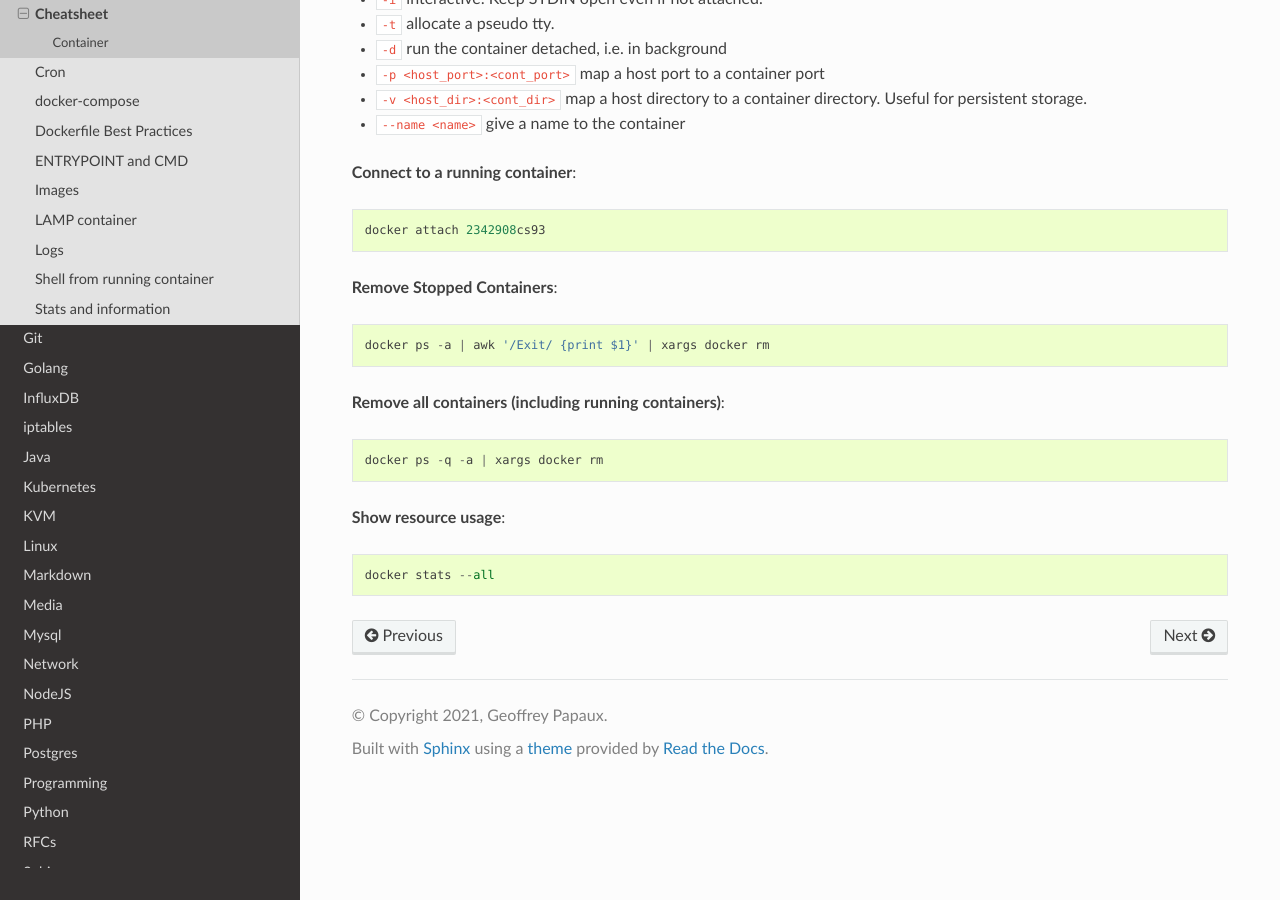
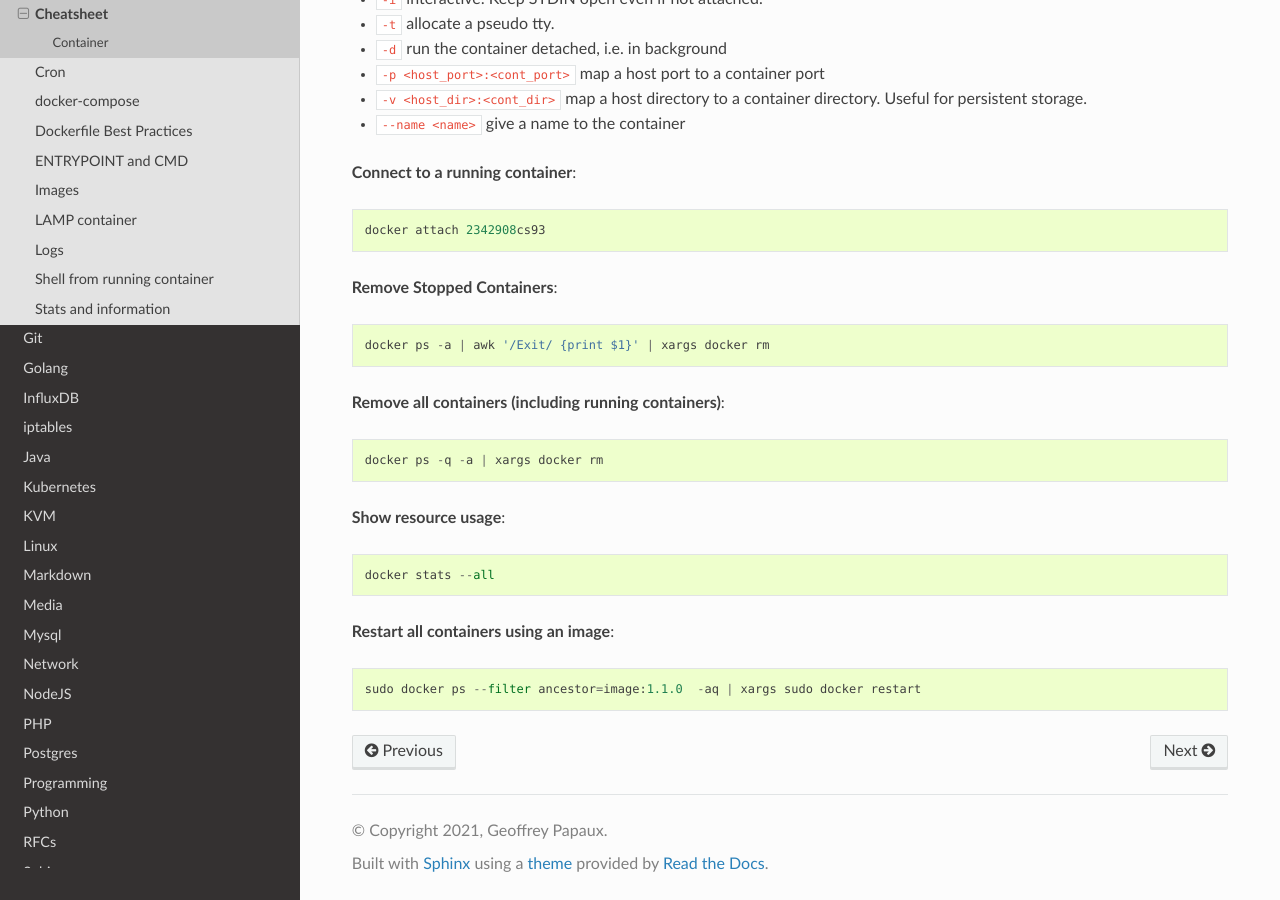
Before and after one commit to papaux/til, a Sphinx documentation site: the page built from source/docker/container.rst, in a window 1280 px wide and 900 px high, scrolled down 621 px. Built offline with Sphinx 7.4.7 and the Read the Docs theme 2.0.0, drawn with Linux system fonts in a browser that asks for light colours.

Commit message:
docker: restart containers, filter on image

```diff
--- a/source/docker/container.rst
+++ b/source/docker/container.rst
@@ -40,3 +40,7 @@ Parameters:
 **Show resource usage**::
 
   docker stats --all
+
+**Restart all containers using an image**::
+
+  sudo docker ps --filter ancestor=image:1.1.0  -aq | xargs sudo docker restart
```
